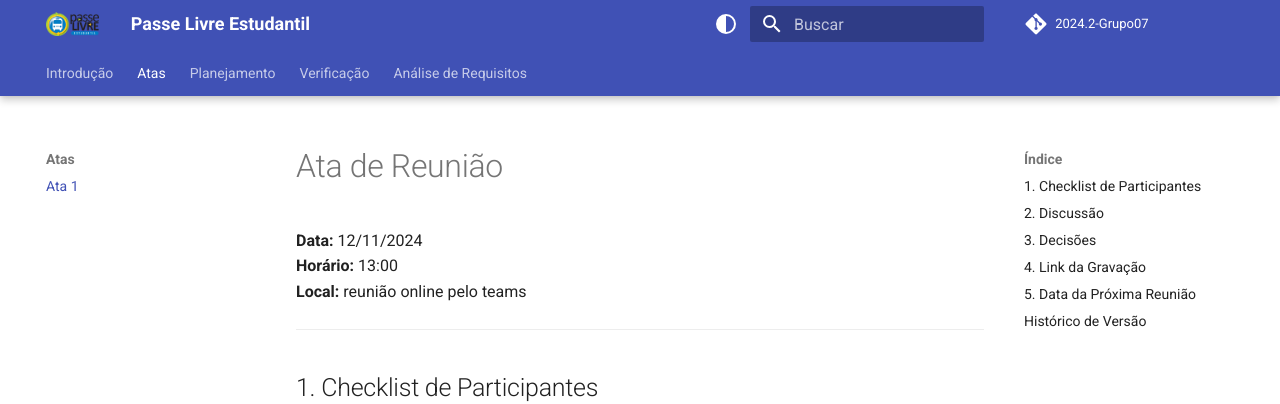
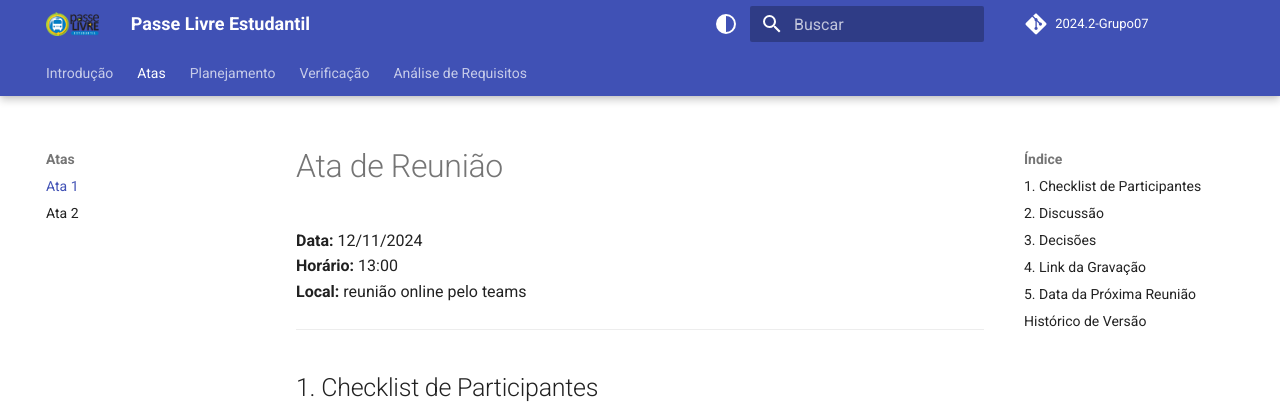
Before and after one commit to Interacao-Humano-Computador/2024.2-PasseLivreEstudantil, an MkDocs documentation site: the page built from docs/atas/ata-1.md, in a window 1280 px wide. Shown: the top 404 px of the page. Built offline with MkDocs 1.6.1 and Material for MkDocs 9.7.7, drawn with Linux system fonts in a browser that asks for light colours; comment, search, counter and statistics services are not loaded; the version menu is left out.

Commit message:
Adicionando ata 2 ao mkdocs.yml

```diff
--- a/mkdocs.yml
+++ b/mkdocs.yml
@@ -41,6 +41,7 @@ nav:
   - Introdução: index.md
   - Atas:
     - Ata 1: atas/ata-1.md
+    - Ata 2: atas/ata-2.md
   - Planejamento:
     - Cronograma: planejamento/cronograma.md
     - Metodologia: planejamento/metodologia.md
```
